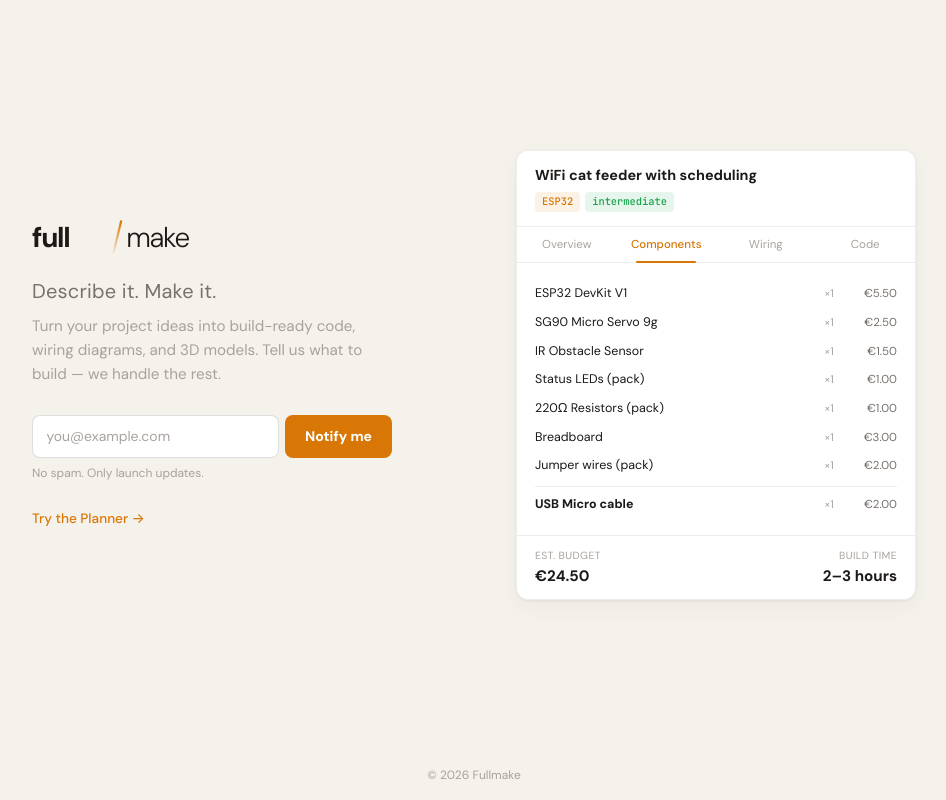
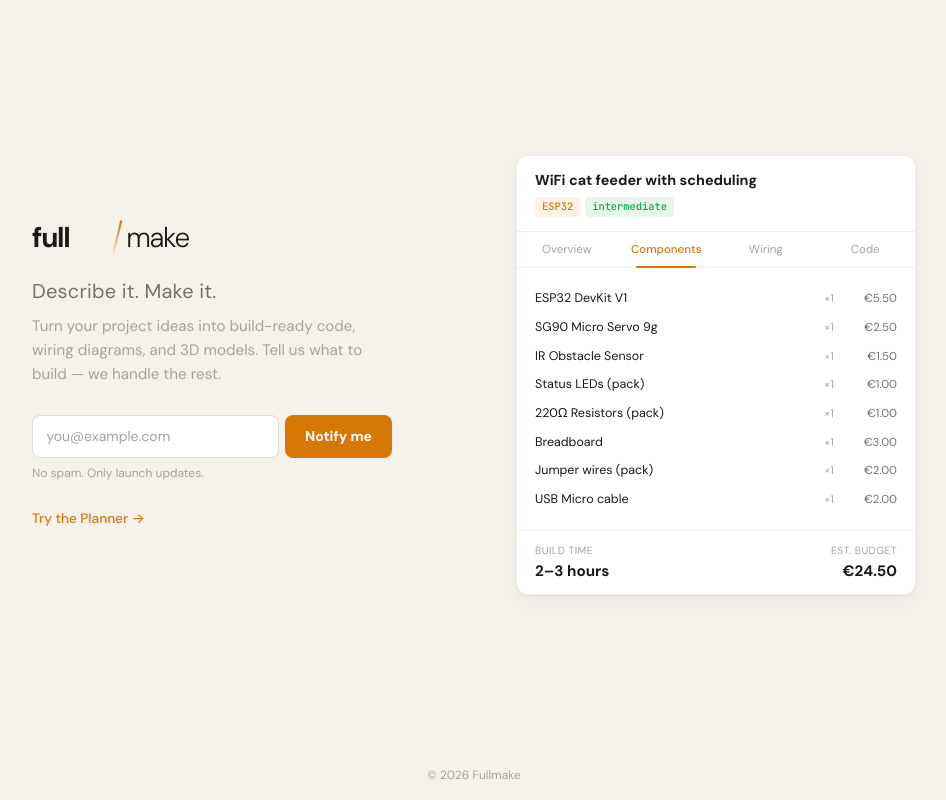
Before and after one commit to fullmakeio/website, a Next.js app: page / in a window 1280 px wide. Both pictures are taken after a click on the button "Components". Shown: the whole page, without its empty margins (166-1112 px from the left). Built offline with nearby package versions, Linux system fonts and the light colour scheme.

Commit message:
fix: remove separator line from components, swap budget and time

```diff
--- a/src/app/page.tsx
+++ b/src/app/page.tsx
@@ -753,8 +753,8 @@ export default function LandingPage() {
                       <span className="comp-qty">×1</span>
                       <span className="comp-price">€2.00</span>
                     </div>
-                    <div className="comp-item" style={{ borderTop: "1px solid var(--border)", marginTop: "6px", paddingTop: "8px" }}>
-                      <span className="comp-name" style={{ fontWeight: 600 }}>USB Micro cable</span>
+                    <div className="comp-item">
+                      <span className="comp-name">USB Micro cable</span>
                       <span className="comp-qty">×1</span>
                       <span className="comp-price">€2.00</span>
                     </div>
@@ -830,12 +830,12 @@ export default function LandingPage() {
               {/* Footer — budget + time */}
               <div className="preview-footer">
                 <div>
+                  <div className="preview-stat-label">Build time</div>
+                  <div className="preview-stat-value">2–3 hours</div>
+                </div>
+                <div style={{ textAlign: "right" }}>
                   <div className="preview-stat-label">Est. budget</div>
                   <div className="preview-stat-value">€24.50</div>
-                </div>
-                <div style={{ textAlign: "right" }}>
-                  <div className="preview-stat-label">Build time</div>
-                  <div className="preview-stat-value">2–3 hours</div>
                 </div>
               </div>
             </div>
```
